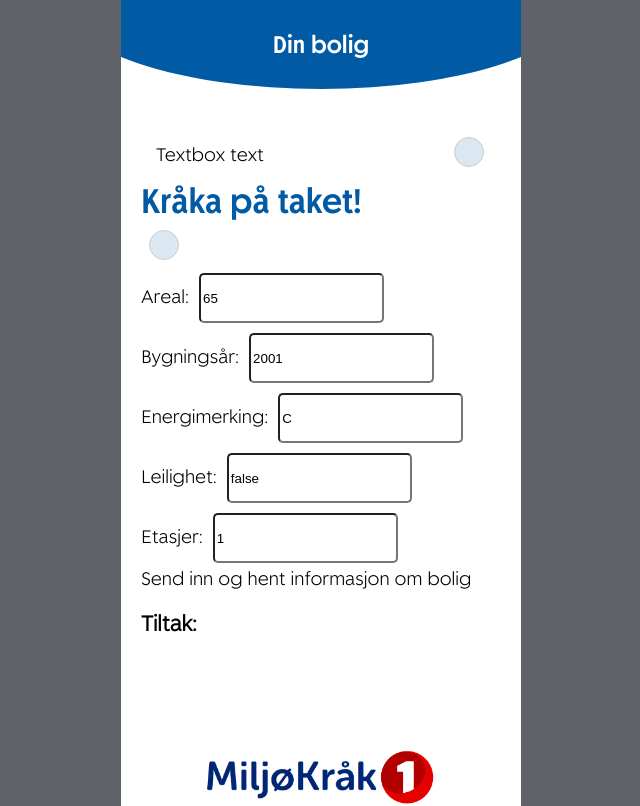
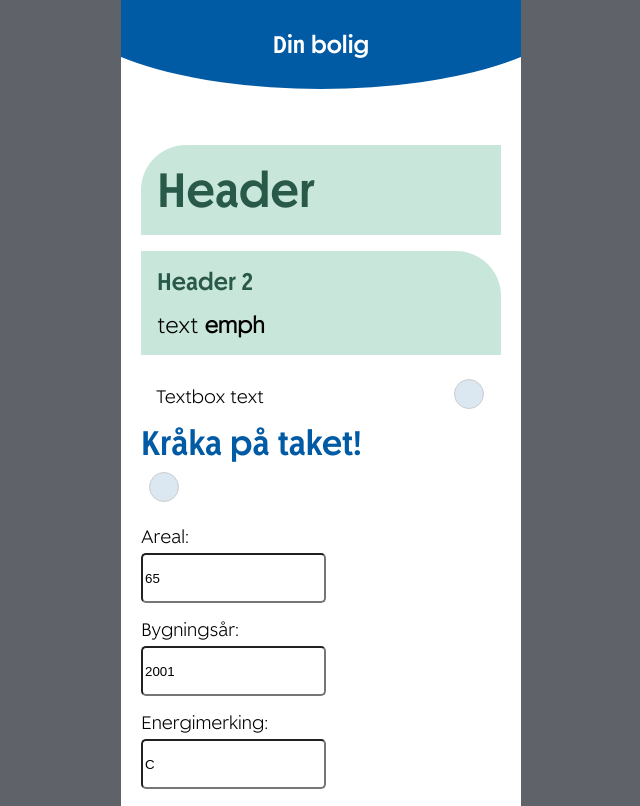
Before and after one commit to andreaseg/miljohack-team1, a React (Create React App) app: page / in a window 1280 px wide. Shown: the top 806 px of the page, without its empty margins (319-959 px from the left). Built offline with nearby package versions, Linux system fonts and the light colour scheme.

Commit message:
Added note component, updatet input styling

```diff
--- a/src/App.js
+++ b/src/App.js
@@ -10,6 +10,7 @@ import FeaturesInfo from "./components/FeaturesInfo";
 import HouseInputs from "./components/HouseInputs";
 import SB1Button from "./components/SB1Button";
 import Checkbox from "./components/Checkbox";
+import Note from "./components/Note";
 
 
 function App() {
@@ -49,6 +50,15 @@ function App() {
       </header>
       <div className={styles.main}>
 
+          <Note>
+            <h1>Header</h1>
+          </Note>
+
+          <Note right='true' >
+            <h2>Header 2</h2>
+            <p>text <b>emph</b></p>
+          </Note>
+
           <Checkbox onCheck={checked => console.log("Checked", checked)}i >Textbox text</Checkbox>
 
           <b>Kråka på taket!</b>
--- a/src/components/InputField.js
+++ b/src/components/InputField.js
@@ -1,18 +1,25 @@
-import React from 'react';
+import React from "react";
+
+import styles from "./InputField.module.css";
 
 class InputField extends React.Component {
   render() {
-    const id = "id-" + Math.random.toString()
+    const id = "id-" + Math.random.toString();
     const value = this.props.value;
-    const setValue = this.props.setValue
-    const text = this.props.text
+    const setValue = this.props.setValue;
+    const text = this.props.text;
 
     return (
-        <div className="row">
-        <label className="column" htmlFor={id}>{text}</label>
-        <input className="column" type="text" id={id} value={value} onChange={e => setValue(e.target.value)} />
-        </div>
-    )
+      <div className={styles.container}>
+        <label htmlFor={id}>{text}</label>
+        <input
+          type="text"
+          id={id}
+          value={value}
+          onChange={(e) => setValue(e.target.value)}
+        />
+      </div>
+    );
   }
 }
 
--- /dev/null
+++ b/src/components/InputField.module.css
@@ -0,0 +1,9 @@
+.container {
+    margin-top: 16px;
+    margin-bottom: 16px;
+}
+
+.container input {
+    display: block;
+    margin-left: 0px;
+}
--- /dev/null
+++ b/src/components/Note.js
@@ -0,0 +1,11 @@
+import React from "react";
+
+import styles from "./Note.module.css";
+
+const Note = (props) => {
+  const corner = props.right ? styles.noteRight : styles.noteLeft;
+  const classes = `${styles.note} ${corner}`;
+  return <div className={classes}>{props.children}</div>;
+};
+
+export default Note;
--- /dev/null
+++ b/src/components/Note.module.css
@@ -0,0 +1,41 @@
+.note {
+    font-family: 'content';
+    padding: 16px;
+    background-color: #C9E6DB;
+    font-size: 22px;
+    margin-top: 16px;
+    margin-bottom: 16px;
+}
+
+.noteLeft {
+    border-top-left-radius:45px;
+}
+
+.noteRight {
+    border-top-right-radius:45px;
+}
+
+.note p {
+    margin-top: 16px;
+    margin-bottom: 0px;
+}
+
+.note b {
+    color: black;
+    font-family: 'content';
+    font-size: 22px;
+}
+
+.note h1 {
+    margin: 0px;
+    color: #285949;
+    font-family: 'header';
+    font-size: 48px;
+}
+
+.note h2 {
+    margin: 0px;
+    color: #285949;
+    font-family: 'header';
+    font-size: 24px;
+}
```
